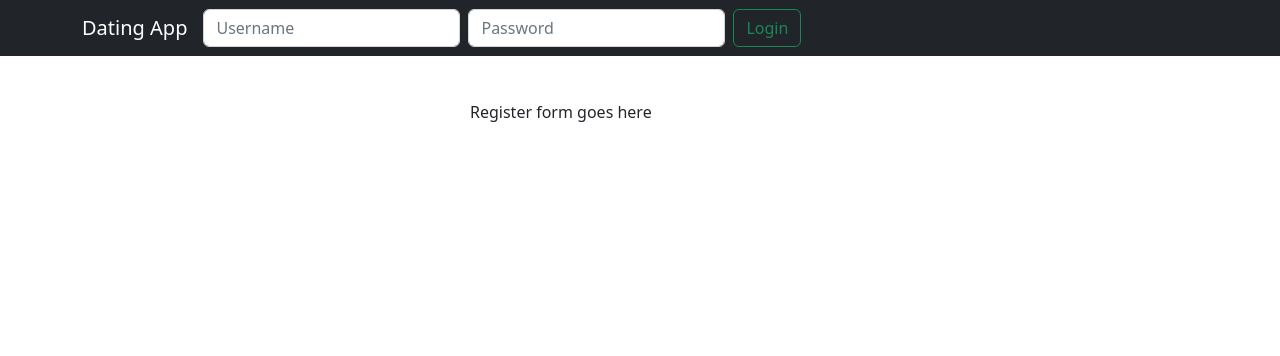
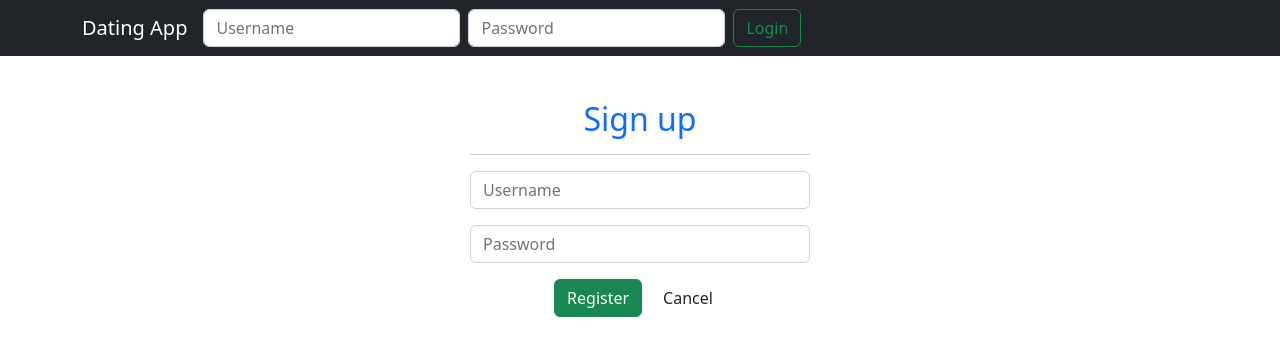
Before and after one commit to Davi-Archive/dating-app-angular-csharp, an Angular app in the folder frontend/: page / in a window 1280 px wide. Both pictures are taken after a click on the button "Register". Shown: the top 356 px of the page. Built offline with nearby package versions, Linux system fonts and the light colour scheme; no server answers.

Commit message:
feat: add register form module

```diff
--- a/frontend/src/app/app.module.ts
+++ b/frontend/src/app/app.module.ts
@@ -9,13 +9,15 @@
 import { FormsModule } from '@angular/forms';
 import { BsDropdownModule } from 'ngx-bootstrap/dropdown'
 import { BrowserAnimationsModule } from '@angular/platform-browser/animations';
-import { HomeComponent } from './home/home.component'
+import { HomeComponent } from './home/home.component';
+import { RegisterComponent } from './register/register.component'
 
 @NgModule({
   declarations: [
     AppComponent,
     NavComponent,
-    HomeComponent
+    HomeComponent,
+    RegisterComponent
   ],
   imports: [
     BrowserAnimationsModule,
--- a/frontend/src/app/home/home.component.html
+++ b/frontend/src/app/home/home.component.html
@@ -14,7 +14,7 @@
   <div *ngIf="registerMode" class="container">
     <div style="margin-top: 100px" class="row justify-content-center">
       <div class="col-4">
-        <p>Register form goes here</p>
+        <app-register></app-register>
       </div>
     </div>
   </div>
--- /dev/null
+++ b/frontend/src/app/register/register.component.html
@@ -0,0 +1,28 @@
+<form #registerForm="ngForm" (ngSubmit)="register()" autocomplete="off">
+  <h2 class="text-center text-primary">Sign up</h2>
+  <hr />
+  <div class="mb-3">
+    <input
+      type="text"
+      class="form-control"
+      name="username"
+      [(ngModel)]="model.username"
+      placeholder="Username"
+    />
+  </div>
+
+  <div class="mb-3">
+    <input
+      type="password"
+      class="form-control"
+      name="password"
+      [(ngModel)]="model.password"
+      placeholder="Password"
+    />
+  </div>
+
+  <div class="text-center">
+    <button class="btn btn-success me-2">Register</button>
+    <button class="btn btn-default" type="button" (click)="cancel()">Cancel</button>
+  </div>
+</form>
--- /dev/null
+++ b/frontend/src/app/register/register.component.ts
@@ -0,0 +1,26 @@
+import { Component, OnInit } from '@angular/core';
+
+@Component({
+  selector: 'app-register',
+  templateUrl: './register.component.html',
+  styleUrls: ['./register.component.scss']
+})
+export class RegisterComponent implements OnInit {
+
+  model:any={}
+
+  constructor(){}
+
+  ngOnInit(): void {
+  }
+
+  register() {
+    console.log("method not implemented");
+
+  }
+  cancel() {
+    console.log("mthod not impl");
+
+  }
+
+}
```
Also changed, not shown: frontend/src/app/register/register.component.scss (added).
